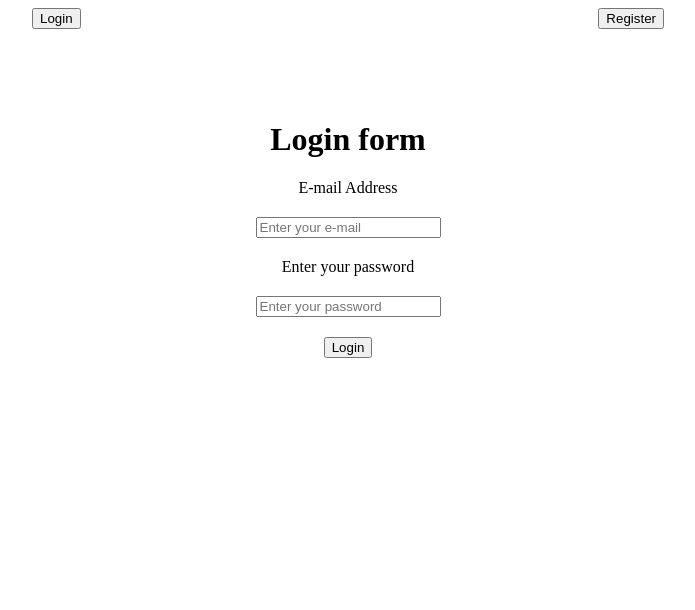
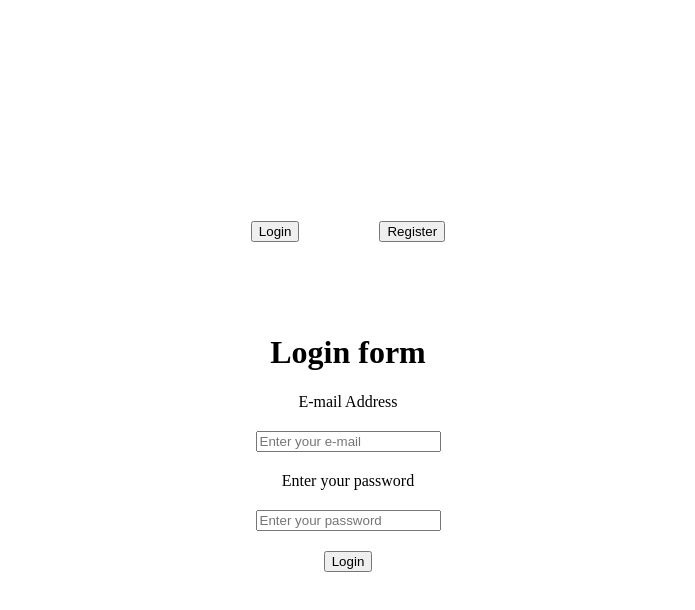
Before and after one commit to kartikgx13/Expenses, a Next.js app: page /loginandregister in a window 1280 px wide. Shown: the top 610 px of the page, without its empty margins (292-987 px from the left). Built offline with nearby package versions, Linux system fonts and the light colour scheme.

Commit message:
kartik gavande 23rd commit date: 16/04/2023

```diff
--- a/components/LoginForm.jsx
+++ b/components/LoginForm.jsx
@@ -3,6 +3,7 @@ import React from 'react'
 function LoginForm() {
   return (
     <>
+    <div className="login-page-container">
     <div className="registration-form-container">
     <h1>Login form</h1>
     <form action="/api/newlogin" method="post">
@@ -13,6 +14,7 @@ function LoginForm() {
       <input type="submit" value="Login"/>
     </form>
     </div>
+    </div>
     </>
   )
 }
--- a/components/RegistrationForm.jsx
+++ b/components/RegistrationForm.jsx
@@ -3,6 +3,7 @@ import React from 'react'
 function RegistrationForm() {
   return (
     <>
+    <div className="login-page-container">
     <div className="registration-form-container">
     <h1>Registration form</h1>
     <form action="/api/register" method="post">
@@ -13,6 +14,7 @@ function RegistrationForm() {
       <input type="submit" value="Register"/>
     </form>
     </div>
+    </div>
     </>
   )
 }
--- a/pages/api/newlogin.js
+++ b/pages/api/newlogin.js
@@ -52,7 +52,7 @@ async function handlePostRequest(req, res) {
   }
   else{
   res.status(301);
-  res.setHeader('Location','/home');
+  res.setHeader('Location','/dashboard');
   res.end();
   }
 
--- a/pages/loginandregister.js
+++ b/pages/loginandregister.js
@@ -20,12 +20,14 @@ function loginandregister() {
   return (
    <>
    <div className="login-register-container">
+    <div className="login-register-box">
     <div className="check-buttons">
     <button onClick={handleLoginClick}>Login</button>
     <button onClick={handleRegisterClick}>Register</button>
     </div>
     {showRegister && <RegistrationForm/>}
     {showLogin && <LoginForm/>}
+    </div>
    </div>
    </>
   )
--- a/pages/styles.css
+++ b/pages/styles.css
@@ -1,5 +1,37 @@
+body{
+  margin: 0;
+  padding: 0;
+}
+
+/*landing page styling*/
+.landing-page-container{
+  display: flex;
+  justify-content: center;
+  align-items: center;
+  width: 100%;
+  height: 100vh;
+}
+
+
+.login-page-container{
+  display: flex;
+  display: flex;
+  justify-content: center;
+  align-items: center;
+  width: 100%;
+  height: 80%;
+}
+
+.login-register-box{
+  display: flex;
+  justify-content: center;
+  align-items: center;
+  flex-direction: column;
+  width: 50%;
+}
 
 .registration-form-container{
+  width: 100%;
   height: 50vh;
   display: flex;
   justify-content: center;
@@ -21,11 +53,14 @@
     justify-content: center;
     align-items: center;
     flex-direction: column;
+    height: 100vh;
 }
 
 .check-buttons{
-    width: 50%;
+    height: 20%;
+    width: 100%;
     display: flex;
-    justify-content: space-between;
+    justify-content: center;
     align-items: center;
+    gap: 5rem;
 }
```
Also changed, not shown: pages/dashboard.js (added, +9 -0 lines), pages/expenses.js (added, +12 -0 lines), pages/incomes.js (added, +12 -0 lines), pages/index.js (+9 -1 lines).
